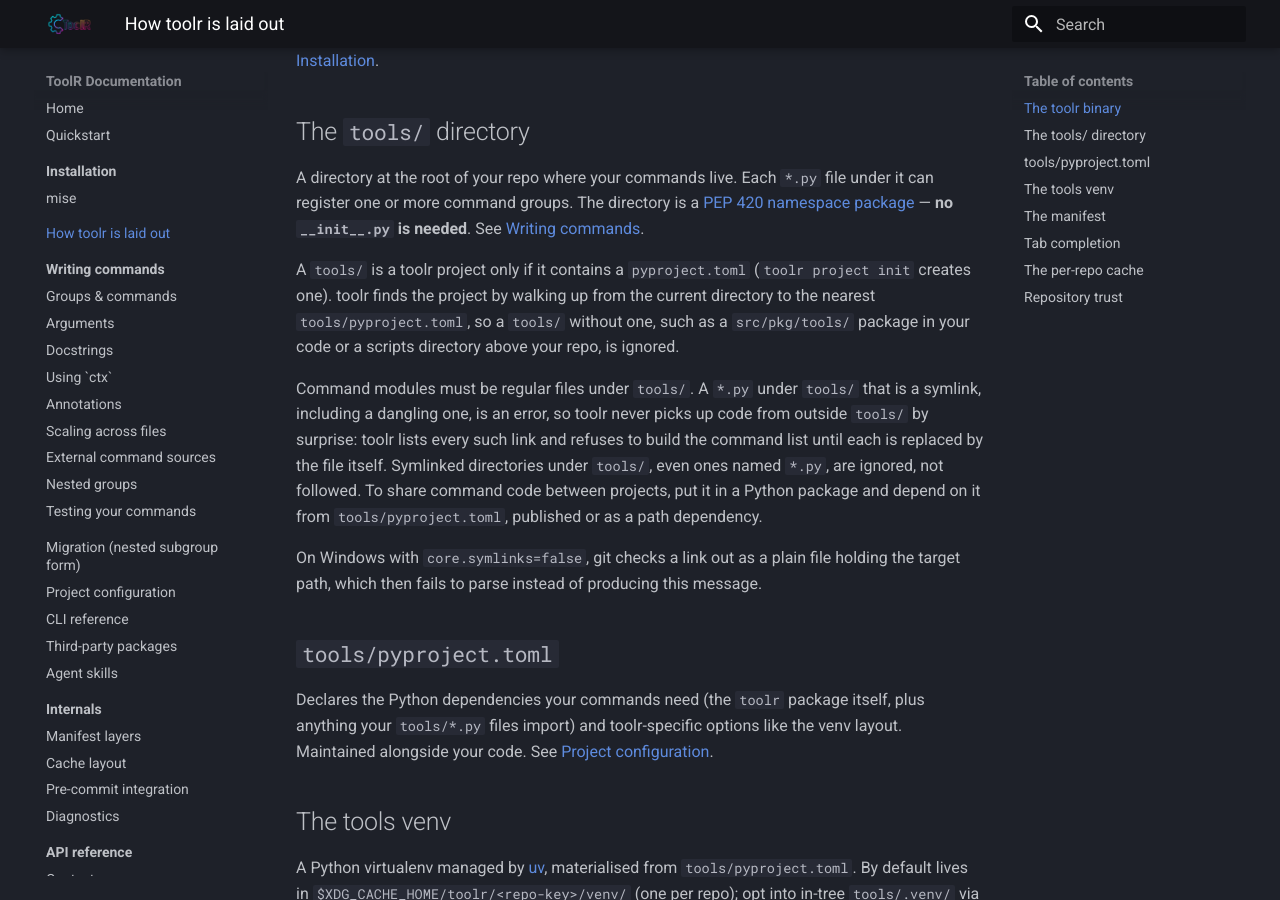
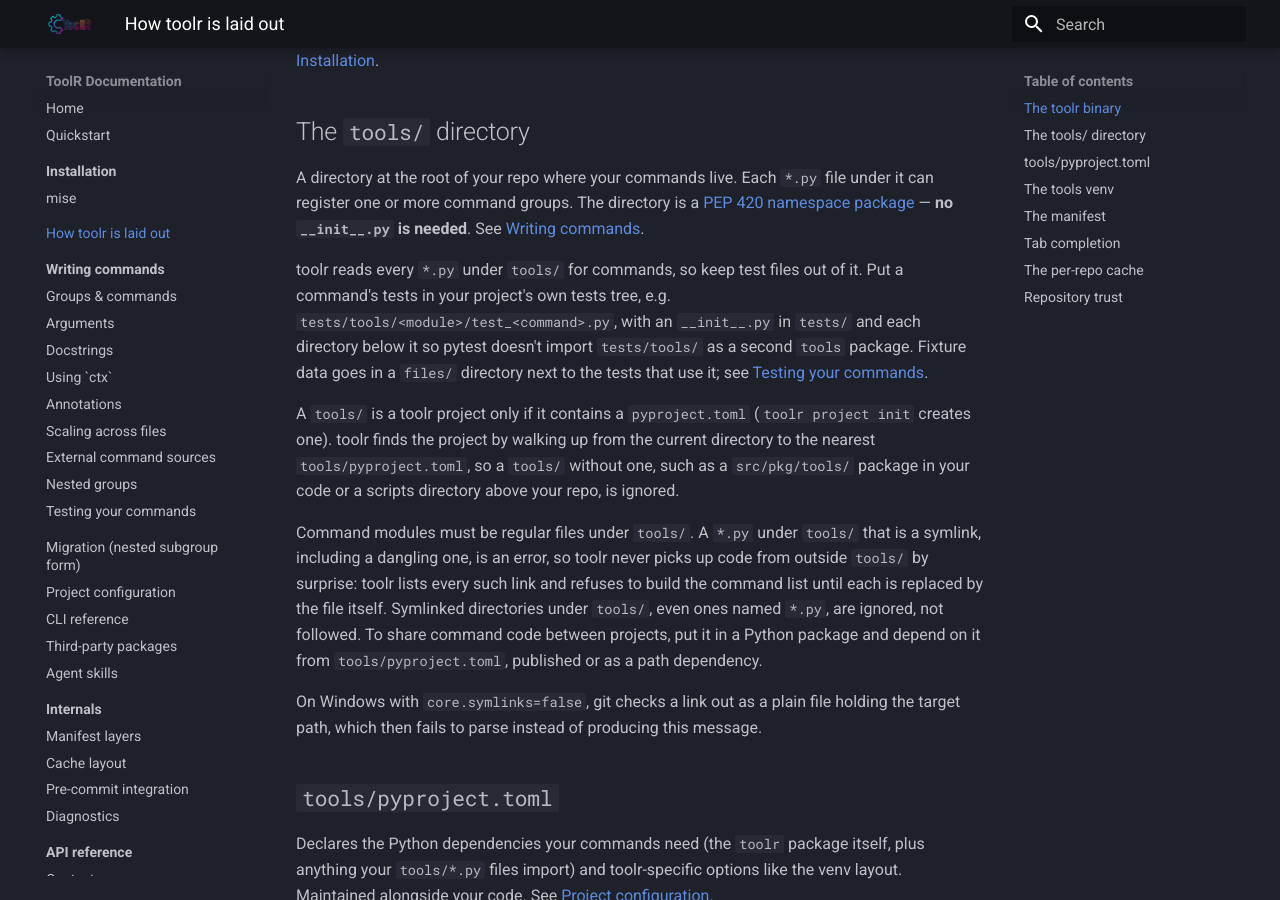
Before and after one commit to s0undt3ch/ToolR, an MkDocs documentation site: the page built from docs/concepts.md, in a window 1280 px wide and 900 px high, scrolled down 325 px. Built offline with MkDocs 1.6.1 and Material for MkDocs 9.7.7, drawn with Linux system fonts in a browser that asks for light colours.

Commit message:
docs(concepts): keep command tests out of tools/
toolr reads every *.py under tools/ for commands, so the docs and skills
now point command tests at tests/tools/<module>/test_<command>.py.

Release-Notes: skip

```diff
--- a/docs/concepts.md
+++ b/docs/concepts.md
@@ -16,6 +16,13 @@
 `*.py` file under it can register one or more command groups. The
 directory is a [PEP 420 namespace package][pep-420] — **no
 `__init__.py` is needed**. See [Writing commands](writing-commands/index.md).
+
+toolr reads every `*.py` under `tools/` for commands, so keep test files
+out of it. Put a command's tests in your project's own tests tree, e.g.
+`tests/tools/<module>/test_<command>.py`, with an `__init__.py` in `tests/`
+and each directory below it so pytest doesn't import `tests/tools/` as a
+second `tools` package. Fixture data goes in a `files/` directory next to
+the tests that use it; see [Testing your commands](writing-commands/testing.md).
 
 A `tools/` is a toolr project only if it contains a `pyproject.toml`
 (`toolr project init` creates one). toolr finds the project by walking up
```
Also changed, not shown: docs/cli.md (+1 -1 lines), docs/writing-commands/testing.md (+6 -1 lines), skills/toolr-ci-setup/SKILL.md (+1 -1 lines), skills/toolr-command-authoring/SKILL.md (+13 -9 lines).
